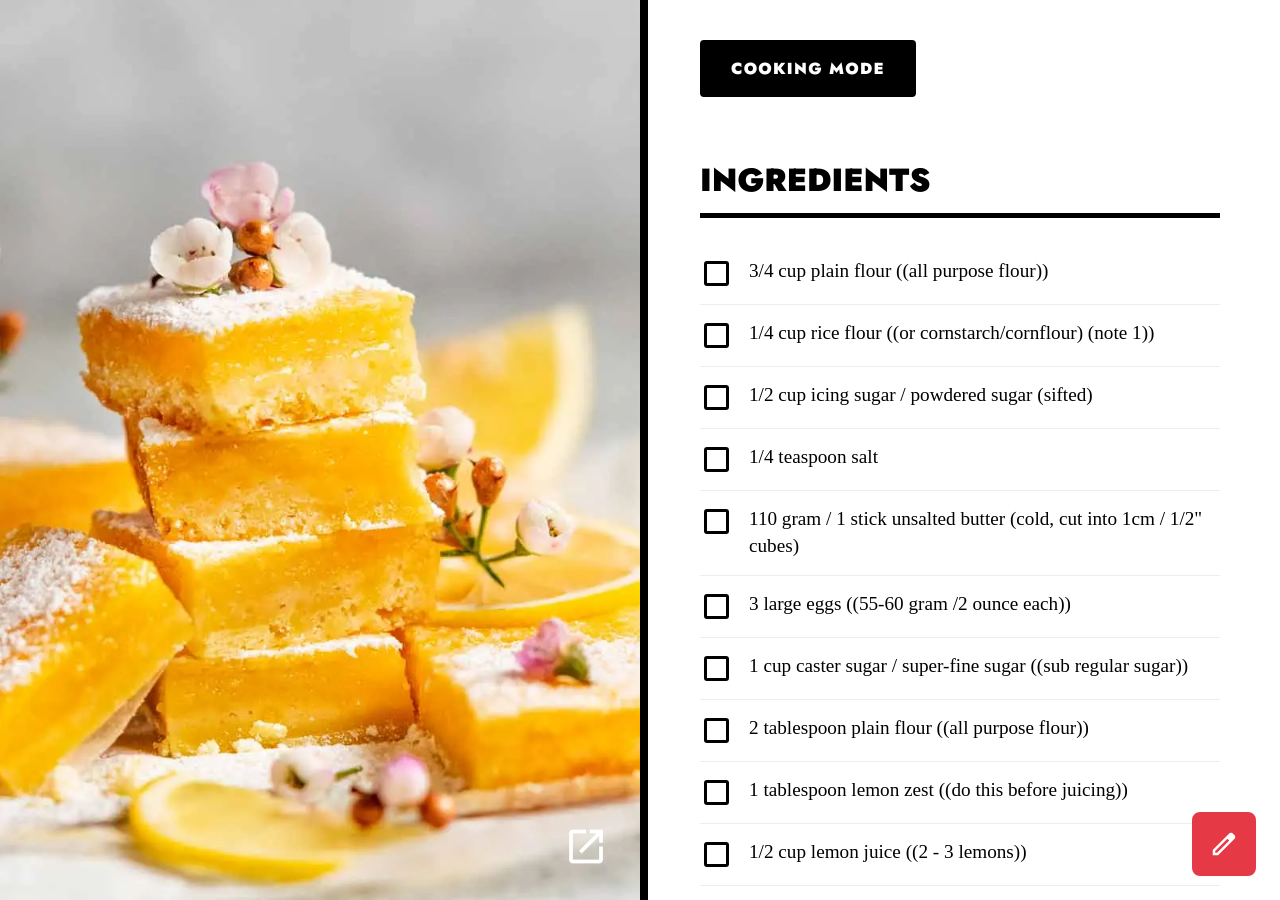
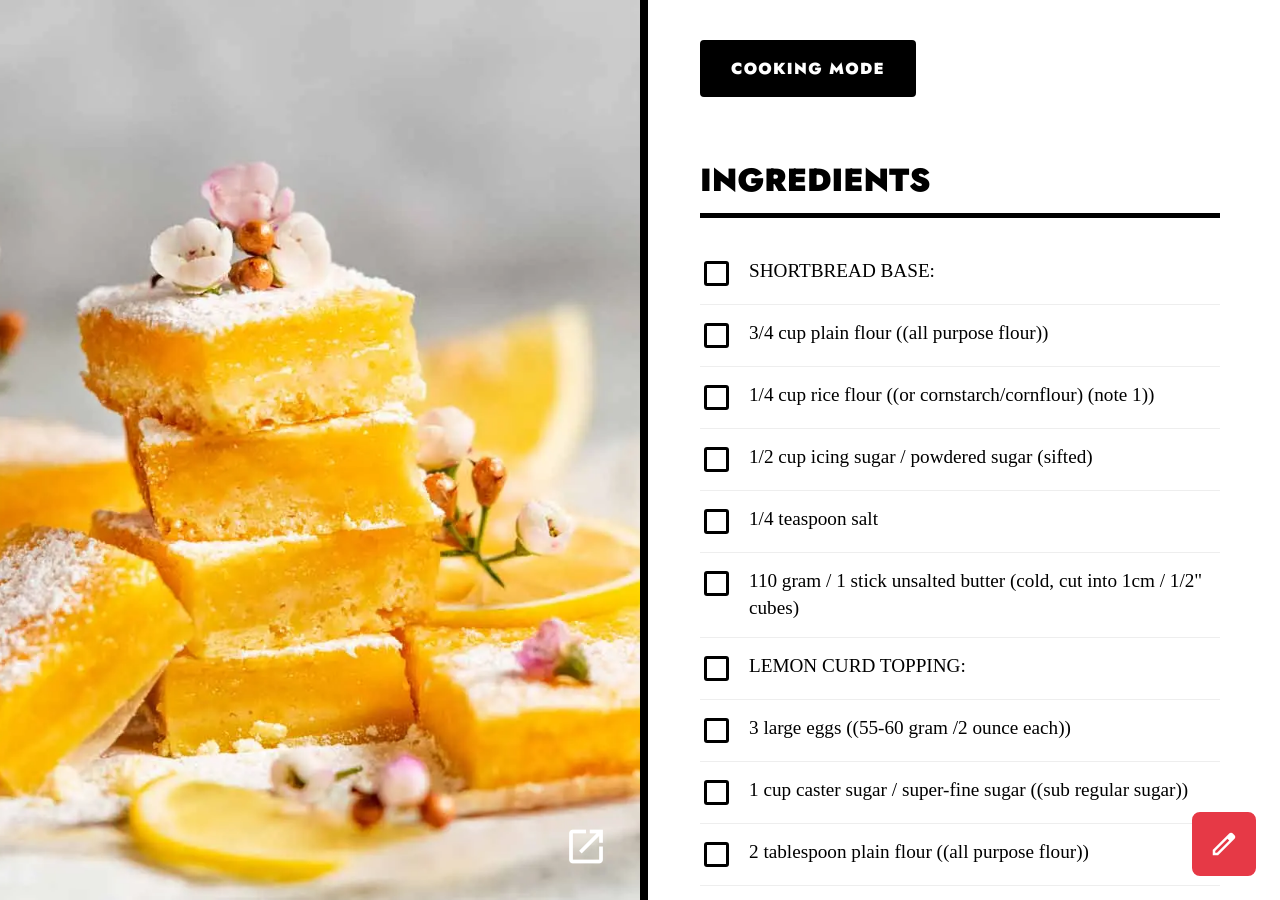
Before and after one commit to amp800/chowdown, a Jekyll site: the page built from _recipes/easy-lemon-bars.md, in a window 1280 px wide and 900 px high, scrolled down 505 px. Built offline with Jekyll 4.4.1, drawn with Linux system fonts in a browser that asks for light colours.

Commit message:
Edit recipe _recipes/easy-lemon-bars.md

```diff
--- a/_recipes/easy-lemon-bars.md
+++ b/_recipes/easy-lemon-bars.md
@@ -14,11 +14,13 @@ yield: 16 servings
 prep_time: '15'
 total_time: '235'
 ingredients:
+- 'SHORTBREAD BASE:'
 - 3/4 cup plain flour ((all purpose flour))
 - 1/4 cup rice flour ((or cornstarch/cornflour) (note 1))
 - 1/2 cup icing sugar / powdered sugar (sifted)
 - 1/4 teaspoon salt
 - 110 gram / 1 stick unsalted butter (cold, cut into 1cm / 1/2" cubes)
+- 'LEMON CURD TOPPING:'
 - 3 large eggs ((55-60 gram /2 ounce each))
 - 1 cup caster sugar / super-fine sugar ((sub regular sugar))
 - 2 tablespoon plain flour ((all purpose flour))
```
